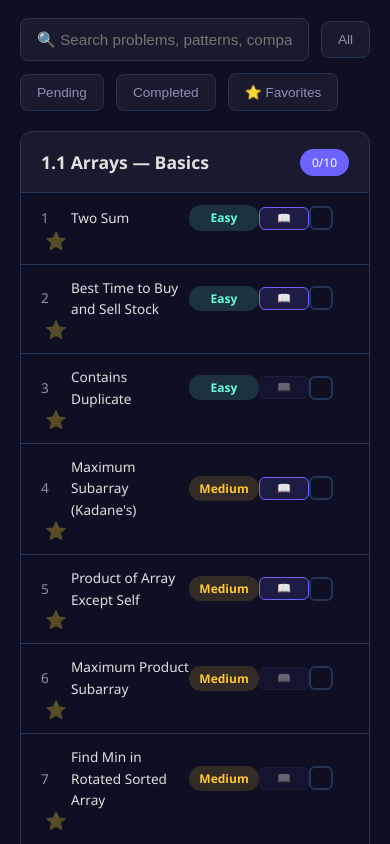
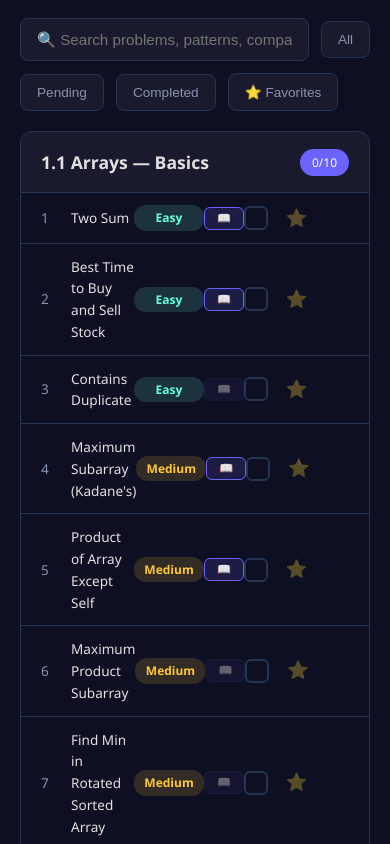
Before and after one commit to Mallika-coder/DSAPrep, a plain HTML site: page index.html in a window 390 px wide. Shown: the part 740-1584 px from the top of the page. Drawn offline with Linux system fonts and the light colour scheme.

Commit message:
fix: Fix solution button rendering and mobile layout
- Fixed nested backtick issue in template literal that broke onclick
- Used HTML entity &quot; for quotes in onclick handler
- Updated mobile responsive grid to show all 7 columns (num, name, diff, pattern hidden, sol, check, fav)
- Solution 📖 button now renders correctly on all devices

```diff
--- a/index.html
+++ b/index.html
@@ -343,7 +343,7 @@
 
         /* Responsive */
         @media (max-width: 768px) {
-            .problem-row { grid-template-columns: 30px 1fr 70px 50px 40px; font-size: 0.85rem; }
+            .problem-row { grid-template-columns: 30px 1fr 70px 40px 35px 35px 35px; font-size: 0.85rem; }
             .problem-row .pattern { display: none; }
             .header h1 { font-size: 1.8rem; }
             .stats-bar { grid-template-columns: repeat(2, 1fr); }
@@ -1007,17 +1007,20 @@ function renderProblems(tabId, sections) {
                 <span class="badge">${completedInSection}/${sec.problems.length}</span>
             </div>
             <div class="section-body">
-                ${sec.problems.map((p, i) => `
+                ${sec.problems.map((p, i) => {
+                    const hasSol = !!solutions[p.id];
+                    const solClick = hasSol ? 'showSolution(&quot;' + p.id + '&quot;)' : '';
+                    return `
                     <div class="problem-row" data-id="${p.id}" data-name="${p.name.toLowerCase()}" data-pattern="${p.pattern.toLowerCase()}">
                         <span class="num">${i+1}</span>
                         <span class="name"><a href="${p.link}" target="_blank">${p.name}</a></span>
                         <span class="diff diff-${p.diff.toLowerCase()}">${p.diff}</span>
                         <span class="pattern">${p.pattern}</span>
-                        <button class="sol-btn ${solutions[p.id] ? '' : 'no-sol'}" onclick="${solutions[p.id] ? `showSolution('${p.id}')` : ''}">📖</button>
+                        <button class="sol-btn ${hasSol ? '' : 'no-sol'}" onclick="${solClick}">📖</button>
                         <button class="check-btn ${state.completed[p.id] ? 'checked' : ''}" onclick="toggleComplete('${p.id}')">✓</button>
                         <button class="fav-btn ${state.favorites[p.id] ? 'active' : ''}" onclick="toggleFavorite('${p.id}')">⭐</button>
-                    </div>
-                `).join('')}
+                    </div>`;
+                }).join('')}
                 ${sec.insight ? `<div class="insight-box">💡 <strong>Key Insights:</strong> ${sec.insight}</div>` : ''}
             </div>
         `;
```
